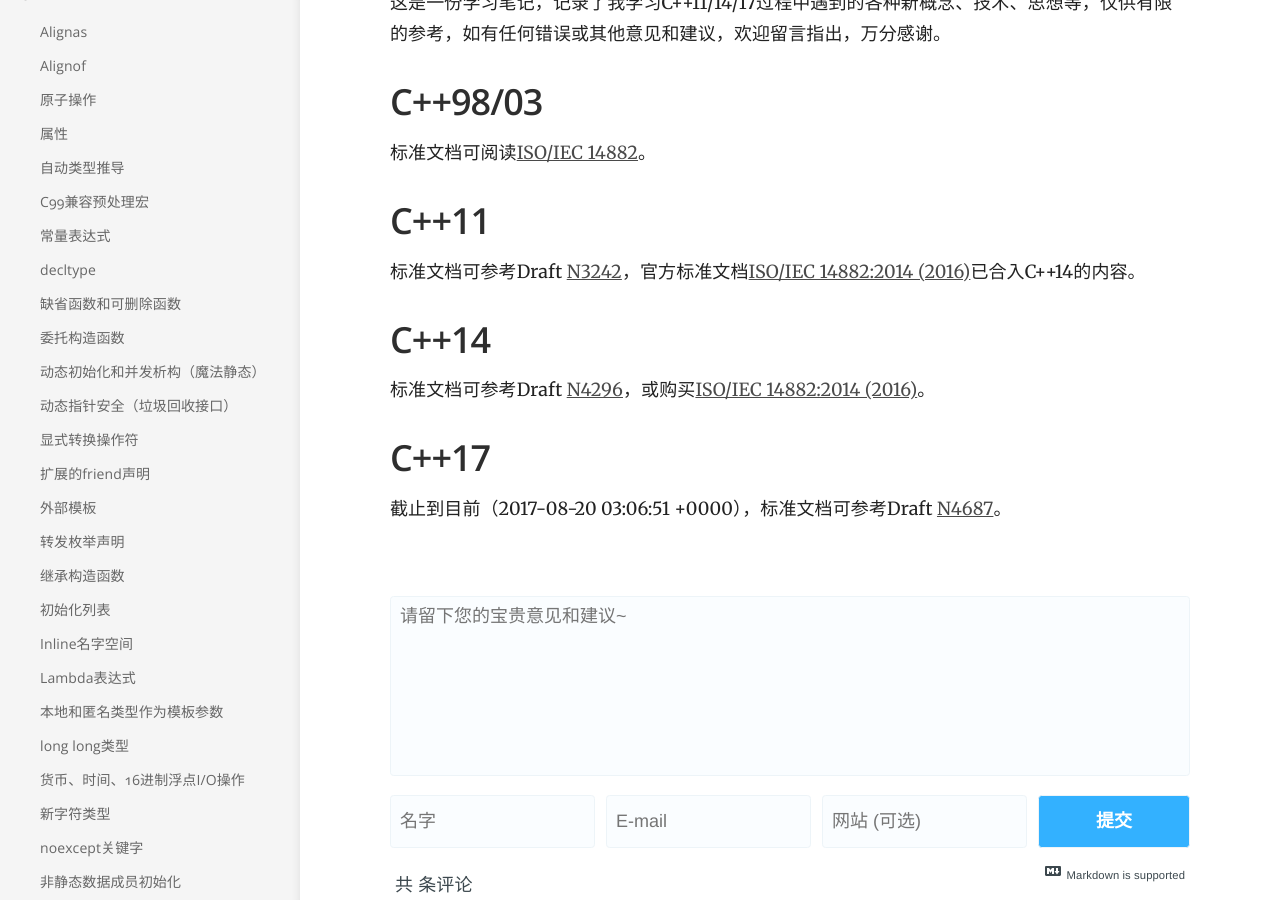
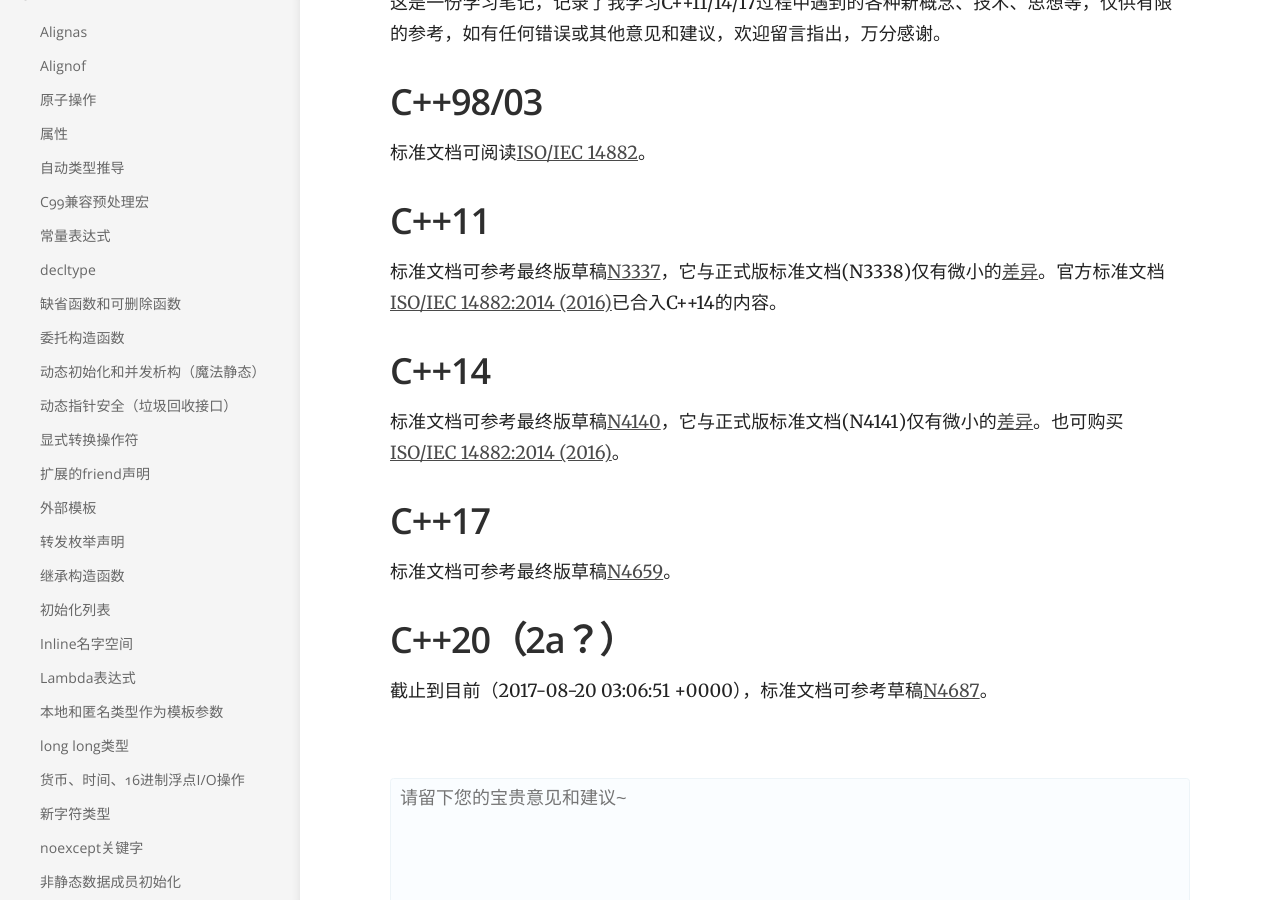
Before and after one commit to missdeer/cxxstd, a Jekyll site: the page built from index.md, in a window 1280 px wide and 900 px high, scrolled down 205 px. Built offline with Jekyll 4.4.1, drawn with Linux system fonts in a browser that asks for light colours; nearby versions of some CDN libraries; comment, search, counter and statistics services are not loaded.

Commit message:
(*)fixed standard papers info

```diff
--- a/index.md
+++ b/index.md
@@ -10,12 +10,16 @@ title: 前言
 
 ## C++11
 
-标准文档可参考Draft [N3242](http://www.open-std.org/JTC1/SC22/WG21/docs/papers/2011/n3242.pdf)，官方标准文档[ISO/IEC 14882:2014 (2016)](https://webstore.ansi.org/RecordDetail.aspx?sku=INCITS/ISO/IEC+14882:2014+\(2016\))已合入C++14的内容。
+标准文档可参考最终版草稿[N3337](http://www.open-std.org/jtc1/sc22/wg21/docs/papers/2012/n3337.pdf)，它与正式版标准文档(N3338)仅有微小的[差异](http://www.open-std.org/jtc1/sc22/wg21/docs/papers/2012/n3338.html)。官方标准文档[ISO/IEC 14882:2014 (2016)](https://webstore.ansi.org/RecordDetail.aspx?sku=INCITS/ISO/IEC+14882:2014+\(2016\))已合入C++14的内容。
 
 ## C++14
 
-标准文档可参考Draft [N4296](http://www.open-std.org/jtc1/sc22/wg21/docs/papers/2014/n4296.pdf)，或购买[ISO/IEC 14882:2014 (2016)](https://webstore.ansi.org/RecordDetail.aspx?sku=INCITS/ISO/IEC+14882:2014+\(2016\))。
+标准文档可参考最终版草稿[N4140](https://github.com/cplusplus/draft/blob/master/papers/n4140.pdf?raw=true)，它与正式版标准文档(N4141)仅有微小的[差异](https://github.com/cplusplus/draft/compare/n4140...n4141)。也可购买[ISO/IEC 14882:2014 (2016)](https://webstore.ansi.org/RecordDetail.aspx?sku=INCITS/ISO/IEC+14882:2014+\(2016\))。
 
 ## C++17
 
-截止到目前（{{site.time}}），标准文档可参考Draft [N4687](https://github.com/cplusplus/draft/raw/master/papers/n4687.pdf)。
+标准文档可参考最终版草稿[N4659](http://www.open-std.org/jtc1/sc22/wg21/docs/papers/2017/n4659.pdf)。
+
+## C++20（2a？）
+
+截止到目前（{{site.time}}），标准文档可参考草稿[N4687](http://www.open-std.org/jtc1/sc22/wg21/docs/papers/2017/n4687.pdf)。
```
